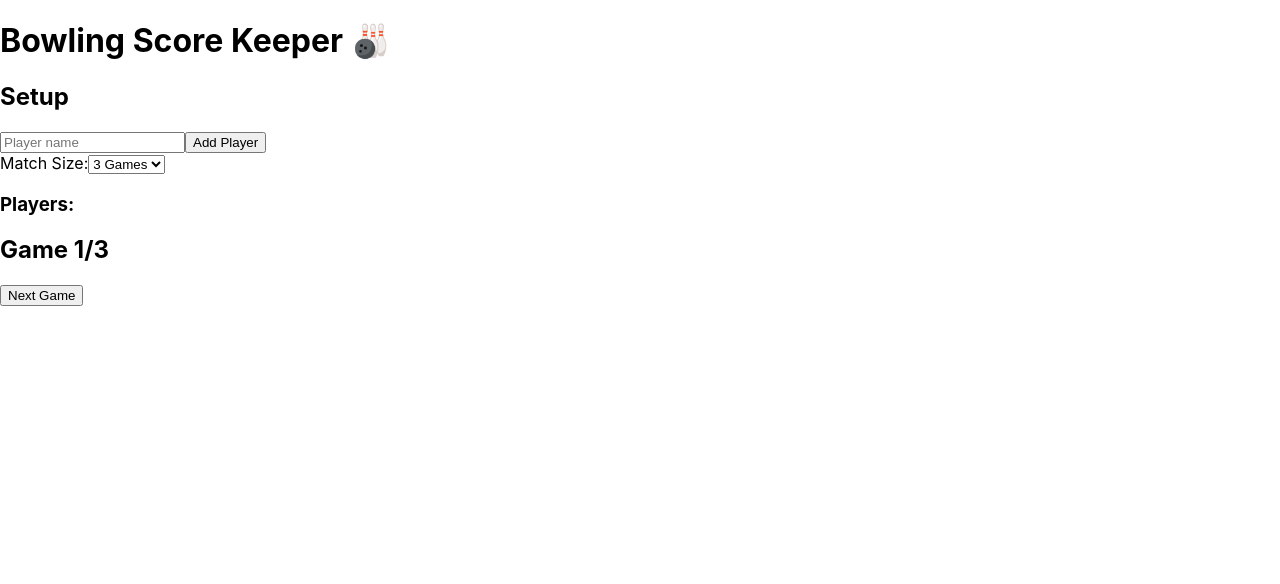
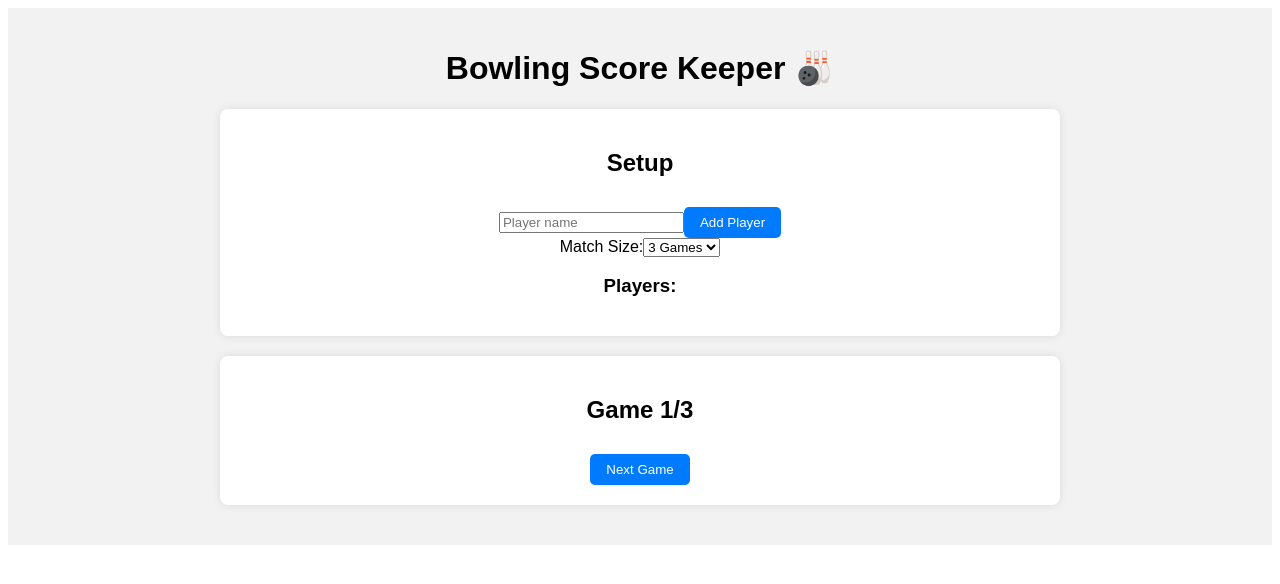
Before and after one commit to Elmerikallio/FED-BowlingScoreKeeper, a React (Create React App) app in the folder bowlingscorekeeper/: page / in a window 1280 px wide. Shown: the top 584 px of the page. Built offline with nearby package versions, Linux system fonts and the light colour scheme.

Commit message:
add styling

```diff
--- a/bowlingscorekeeper/src/App.css
+++ b/bowlingscorekeeper/src/App.css
@@ -1,38 +1,45 @@
-.App {
+.app {
+  font-family: Arial, sans-serif;
+  padding: 20px;
+  background: #f2f2f2;
   text-align: center;
 }
 
-.App-logo {
-  height: 40vmin;
-  pointer-events: none;
+.setup, .scoreboard {
+  background: white;
+  margin: 20px auto;
+  padding: 20px;
+  border-radius: 8px;
+  max-width: 800px;
+  box-shadow: 0 0 10px rgba(0,0,0,0.1);
 }
 
-@media (prefers-reduced-motion: no-preference) {
-  .App-logo {
-    animation: App-logo-spin infinite 20s linear;
-  }
+.players div, .player-score {
+  margin: 5px 0;
 }
 
-.App-header {
-  background-color: #282c34;
-  min-height: 100vh;
-  display: flex;
-  flex-direction: column;
-  align-items: center;
-  justify-content: center;
-  font-size: calc(10px + 2vmin);
-  color: white;
+.frames input {
+  width: 40px;
+  margin: 2px;
 }
 
-.App-link {
-  color: #61dafb;
+button {
+  margin-top: 10px;
+  padding: 8px 16px;
+  border: none;
+  background: #007bff;
+  color: white;
+  border-radius: 5px;
+  cursor: pointer;
 }
 
-@keyframes App-logo-spin {
-  from {
-    transform: rotate(0deg);
-  }
-  to {
-    transform: rotate(360deg);
-  }
+button:hover {
+  background: #0056b3;
 }
+
+.winner {
+  margin-top: 20px;
+  font-size: 24px;
+  font-weight: bold;
+  color: green;
+}
--- a/bowlingscorekeeper/src/index.css
+++ b/bowlingscorekeeper/src/index.css
@@ -1,13 +1,45 @@
-body {
-  margin: 0;
-  font-family: -apple-system, BlinkMacSystemFont, 'Segoe UI', 'Roboto', 'Oxygen',
-    'Ubuntu', 'Cantarell', 'Fira Sans', 'Droid Sans', 'Helvetica Neue',
-    sans-serif;
-  -webkit-font-smoothing: antialiased;
-  -moz-osx-font-smoothing: grayscale;
+.app {
+  font-family: Arial, sans-serif;
+  padding: 20px;
+  background: #f2f2f2;
+  text-align: center;
 }
 
-code {
-  font-family: source-code-pro, Menlo, Monaco, Consolas, 'Courier New',
-    monospace;
+.setup, .scoreboard {
+  background: white;
+  margin: 20px auto;
+  padding: 20px;
+  border-radius: 8px;
+  max-width: 800px;
+  box-shadow: 0 0 10px rgba(0,0,0,0.1);
 }
+
+.players div, .player-score {
+  margin: 5px 0;
+}
+
+.frames input {
+  width: 40px;
+  margin: 2px;
+}
+
+button {
+  margin-top: 10px;
+  padding: 8px 16px;
+  border: none;
+  background: #007bff;
+  color: white;
+  border-radius: 5px;
+  cursor: pointer;
+}
+
+button:hover {
+  background: #0056b3;
+}
+
+.winner {
+  margin-top: 20px;
+  font-size: 24px;
+  font-weight: bold;
+  color: green;
+}
```
